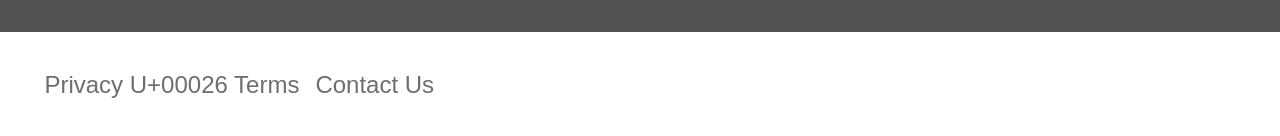
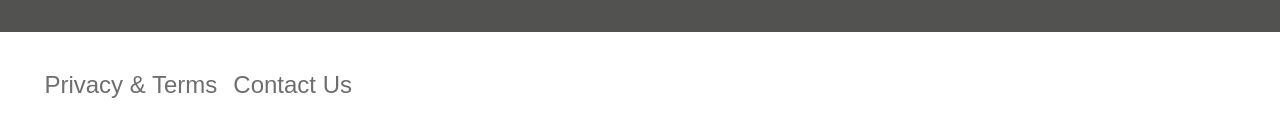
Before and after one commit to louiewhitz/c0522-code-solutions, a website: page css-canvas-medical/index.html in a window 1280 px wide. Shown: the part 1889-2025 px from the top of the page. Drawn offline with Linux system fonts and the light colour scheme.

Commit message:
Css canvas medical redone

```diff
--- a/css-canvas-medical/index.html
+++ b/css-canvas-medical/index.html
@@ -112,7 +112,7 @@
   </div>
   <div class="row">
     <div class="column-full w-h-margin">
-      <button class="btn">Privacy U+00026 Terms</button>
+      <button class="btn">Privacy &amp; Terms</button>
       <button class="btn">Contact Us</button>
     </div>
   </div>
```
